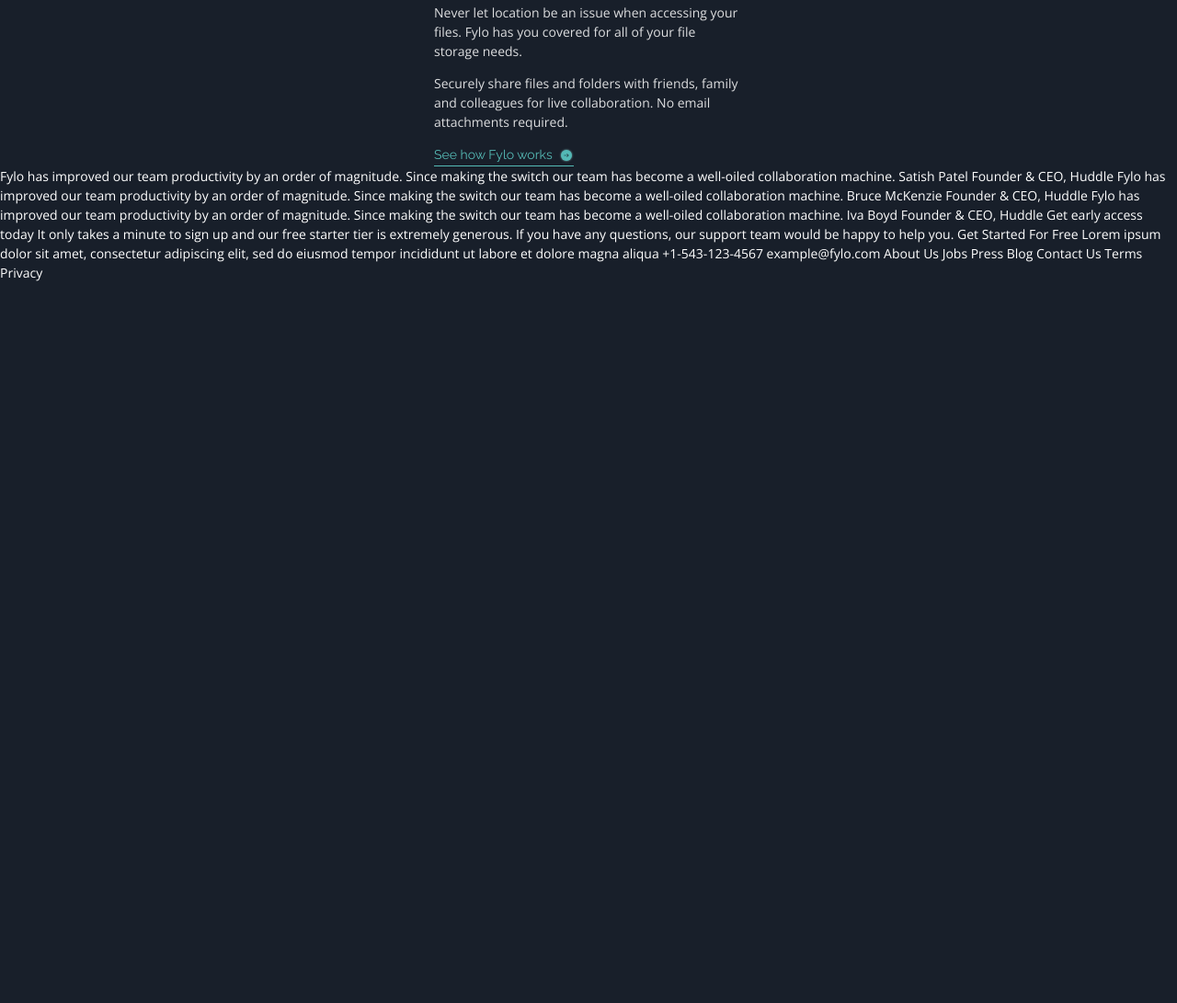
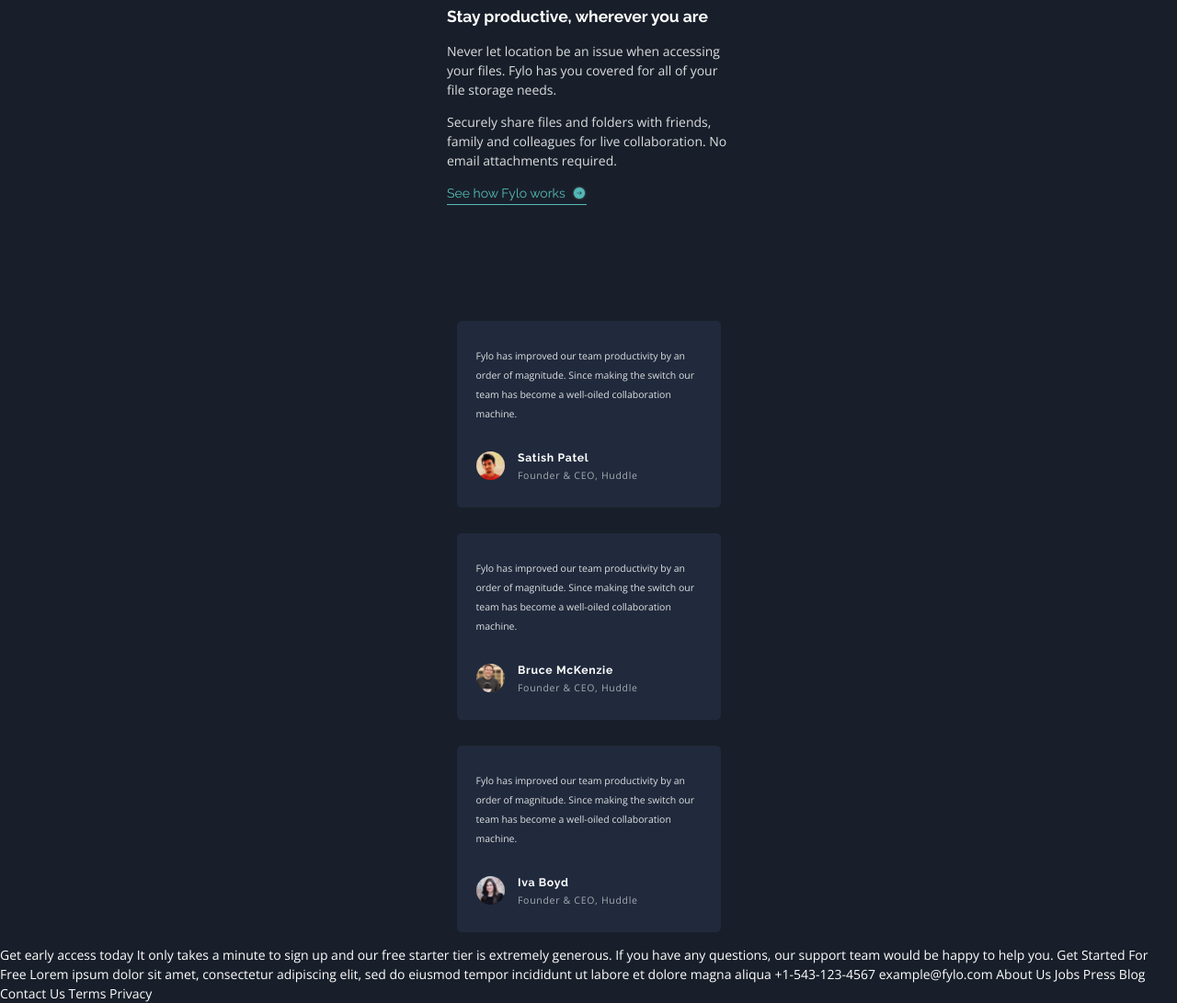
Before and after one commit to amirhazizi/fylo-dark-theme-landing-page, a website: page index.html in a window 1280 px wide. Shown: the part 1744-2835 px from the top of the page at 92% size. Before the commit the page ends 2051 px from the top, so only its background shows below. Drawn offline with nearby package versions, Linux system fonts and the light colour scheme.

Commit message:
add section 3

```diff
--- a/css/input.css
+++ b/css/input.css
@@ -73,3 +73,8 @@
 .intro-btn {
     background: linear-gradient(to right, var(--cl-Cyan) 5%, var(--cl-Blue) 90%);
 }
+
+/* section 3 */
+.comment-article p {
+    font-size: .75rem;
+}
--- a/index.html
+++ b/index.html
@@ -179,7 +179,7 @@
     <!-- section 2 -->
     <section>
       <!-- container -->
-      <div class="max-w-sm mx-auto">
+      <div class="max-w-sm p-4 mx-auto space-y-14">
         <!-- image article -->
         <article>
           <img
@@ -212,19 +212,88 @@
     </section>
     <!-- end section 2 -->
 
-    Fylo has improved our team productivity by an order of magnitude. Since
-    making the switch our team has become a well-oiled collaboration machine.
-    Satish Patel Founder & CEO, Huddle Fylo has improved our team productivity
-    by an order of magnitude. Since making the switch our team has become a
-    well-oiled collaboration machine. Bruce McKenzie Founder & CEO, Huddle Fylo
-    has improved our team productivity by an order of magnitude. Since making
-    the switch our team has become a well-oiled collaboration machine. Iva Boyd
-    Founder & CEO, Huddle Get early access today It only takes a minute to sign
-    up and our free starter tier is extremely generous. If you have any
-    questions, our support team would be happy to help you. Get Started For Free
-    Lorem ipsum dolor sit amet, consectetur adipiscing elit, sed do eiusmod
-    tempor incididunt ut labore et dolore magna aliqua +1-543-123-4567
-    example@fylo.com About Us Jobs Press Blog Contact Us Terms Privacy
+    <!-- section 3 -->
+    <section>
+      <!-- container -->
+      <div class="max-w-sm p-4 px-7 mx-auto grid gap-8">
+        <!-- article 1 -->
+        <article
+          class="comment-article bg-clDarkBlue_4 p-6 py-8 rounded-md space-y-8"
+        >
+          <p class="leading-6">
+            Fylo has improved our team productivity by an order of magnitude.
+            Since making the switch our team has become a well-oiled
+            collaboration machine.
+          </p>
+          <div class="flex justify-start items-center space-x-4">
+            <img
+              class="rounded-full h-9"
+              src="./images/profile-1.jpg"
+              alt="Satish Patel"
+            />
+            <div class="tracking-wider space-y-1">
+              <h3 class="text-sm font-bold">Satish Patel</h3>
+              <p class="text-xs opacity-60">Founder & CEO, Huddle</p>
+            </div>
+          </div>
+        </article>
+        <!-- end article 1 -->
+
+        <!-- article 2 -->
+        <article
+          class="comment-article bg-clDarkBlue_4 p-6 py-8 rounded-md space-y-8"
+        >
+          <p class="leading-6">
+            Fylo has improved our team productivity by an order of magnitude.
+            Since making the switch our team has become a well-oiled
+            collaboration machine.
+          </p>
+          <div class="flex justify-start items-center space-x-4">
+            <img
+              class="rounded-full h-9"
+              src="./images/profile-2.jpg"
+              alt="Bruce McKenzie"
+            />
+            <div class="tracking-wider space-y-1">
+              <h3 class="text-sm font-bold">Bruce McKenzie</h3>
+              <p class="text-xs opacity-60">Founder & CEO, Huddle</p>
+            </div>
+          </div>
+        </article>
+        <!-- end article 2 -->
+
+        <!-- article 3 -->
+        <article
+          class="comment-article bg-clDarkBlue_4 p-6 py-8 rounded-md space-y-8"
+        >
+          <p class="leading-6">
+            Fylo has improved our team productivity by an order of magnitude.
+            Since making the switch our team has become a well-oiled
+            collaboration machine.
+          </p>
+          <div class="flex justify-start items-center space-x-4">
+            <img
+              class="rounded-full h-9"
+              src="./images/profile-3.jpg"
+              alt="Iva Boyd"
+            />
+            <div class="tracking-wider space-y-1">
+              <h3 class="text-sm font-bold">Iva Boyd</h3>
+              <p class="text-xs opacity-60">Founder & CEO, Huddle</p>
+            </div>
+          </div>
+        </article>
+        <!-- end article 3 -->
+      </div>
+    </section>
+    <!-- end section 3 -->
+
+    Get early access today It only takes a minute to sign up and our free
+    starter tier is extremely generous. If you have any questions, our support
+    team would be happy to help you. Get Started For Free Lorem ipsum dolor sit
+    amet, consectetur adipiscing elit, sed do eiusmod tempor incididunt ut
+    labore et dolore magna aliqua +1-543-123-4567 example@fylo.com About Us Jobs
+    Press Blog Contact Us Terms Privacy
     <!-- app.js -->
     <script src="./js/app.js" type="module"></script>
   </body>
```
Also changed, not shown: css/styles.css.
